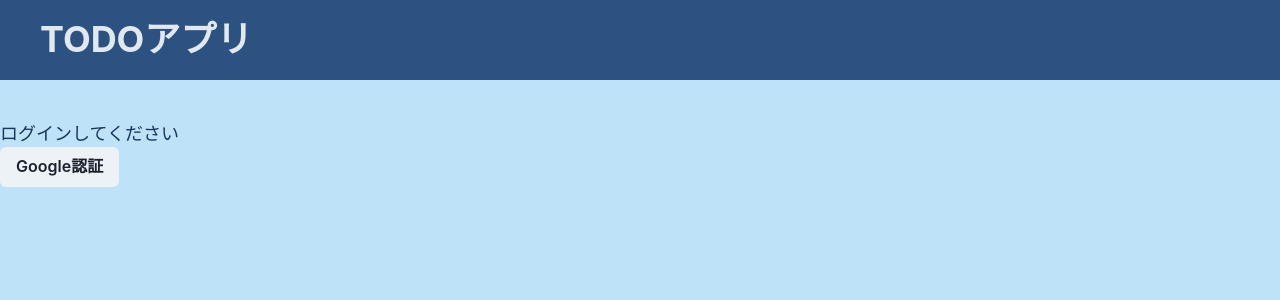
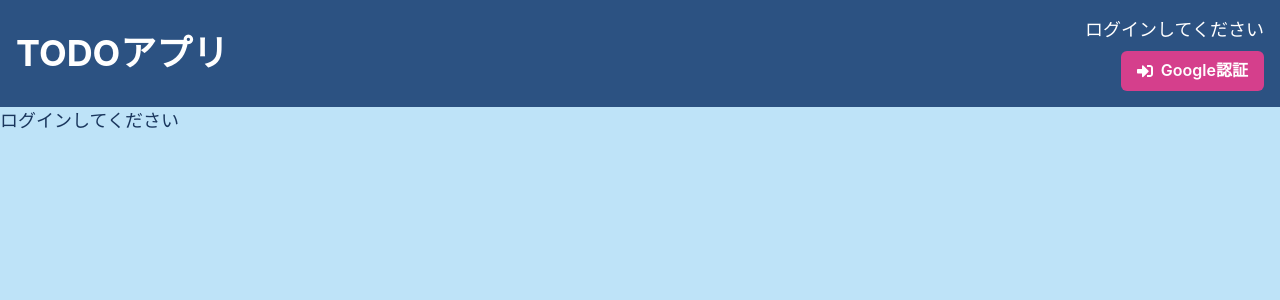
Before and after one commit to kouzaki496/todo-appli, a React (Create React App) app: page / in a window 1280 px wide. Shown: the top 300 px of the page. Built offline with nearby package versions, Linux system fonts and the light colour scheme; no server answers.

Commit message:
スタイルの調整。コンポーネントの整理

```diff
--- a/package.json
+++ b/package.json
@@ -19,6 +19,7 @@
     "framer-motion": "^10.16.4",
     "react": "^18.2.0",
     "react-dom": "^18.2.0",
+    "react-icons": "^5.2.1",
     "react-router-dom": "^6.22.1",
     "react-scripts": "5.0.1",
     "style-loader": "^3.3.4",
--- a/src/components/ui/DeleteButton.jsx
+++ b/src/components/ui/DeleteButton.jsx
@@ -1,20 +1,25 @@
-import React from 'react'
+import React from 'react';
 import { DeleteIcon } from "@chakra-ui/icons";
-import { Button, ButtonGroup } from '@chakra-ui/react'
+import { IconButton } from '@chakra-ui/react'
 
-export const DeleteButton = () => {
+export const DeleteButton = ({ onClick, done, ...props }) => {
   return (
-      <DeleteIcon
-      variant="outline"
-      color="pink.400"
-      ></DeleteIcon>
+    <IconButton
+      colorScheme="gray"
+      aria-label="削除"
+      size="sm"
+      variant="gohst"
+      color="pink.500"
+      bg={done ? 'gray.300' : 'pink.100'}
+      // borderColor={done ? 'gray.300' : 'pink.400'}
+      _hover={{
+        bg: done ? 'gray.200' : 'pink.200', // ホバー時の背景色を追加
+      }}
+      icon={<DeleteIcon />} // leftIcon プロパティを使ってアイコンを追加する
+      onClick={onClick}
+      {...props}
+    />
   )
 }
 
-{/* <DeleteIcon
-variant="outline"
-color="pink.400"
-{...props}
-></DeleteIcon> */}
-
 export default DeleteButton;
--- a/src/components/ui/Header.jsx
+++ b/src/components/ui/Header.jsx
@@ -1,22 +1,46 @@
 import React, { memo } from "react";
-import { chakra, Heading, Flex, Box, Text} from '@chakra-ui/react'
+import { Heading, Flex, Button, Box, Text } from '@chakra-ui/react'
+import { FaSignInAlt, FaSignOutAlt } from 'react-icons/fa';
 
-export const Header = memo(({ title, as }) => {
+export const Header = memo(({ title, as, user, handleSignOut, handleSignIn }) => {
   return (
-    <>
-      <Heading
-        width="100vw"
-        mb="10"
-        pl="10"
-        h="20"
-        as={as}
-        fontSize={ {base: "2xl", md: "4xl" }}
-        color="gray.200"
-        bg="blue.700"
-        display="flex"
-        justifyContent="left"
-        alignItems="center">{title}
-      </Heading>
-    </>
+    <Flex
+      as="header"
+      width="100%"
+      justifyContent="space-between"
+      alignItems="center"
+      p={4}
+      bg="blue.700"
+      color="white"
+    >
+      <Heading as = {as} > {title} </Heading>
+      <Box textAlign="right">
+        {user && (
+          <Text mb={2}>
+            {user.displayName}さんがログイン中です
+          </Text>
+        )}
+        {user ? (
+          <Button
+            onClick={handleSignOut}
+            colorScheme="teal"
+            leftIcon={<FaSignOutAlt />}
+          >
+            ログアウト
+          </Button>
+          ) : (
+            <>
+              <Text mb={2}>ログインしてください</Text>
+              <Button
+                onClick={handleSignIn}
+                colorScheme="pink"
+                leftIcon={<FaSignInAlt />}
+              >
+                Google認証
+              </Button>
+            </>
+          )}
+        </Box>
+      </Flex>
   )
 })
--- a/src/components/ui/InputBox.jsx
+++ b/src/components/ui/InputBox.jsx
@@ -1,15 +1,24 @@
-import React, { memo } from "react";
+import React, { forwardRef } from 'react';
 import { Input } from "@chakra-ui/react";
 
-export const InputBox = () => {
+export const InputBox = forwardRef(({ todoTextRef, onKeyPress }, ref) => {
   return (
     <Input
-      bgColor="white"
-      borderColor="gray.300"
-      focusBorderColor="pink.400"
-      m="4"
+      className='todoInput'
       placeholder="〇〇をする"
-      >
-    </Input>
-  )
-}
+      ref={todoTextRef}
+      variant="unstyled"
+      size="sm"
+      bg="white"
+      borderWidth="1px"
+      borderRadius="md"
+      p="2"
+      boxShadow="md"
+      _focus={{ borderColor: "pink.400" }}
+      mr="2"
+      onKeyPress={onKeyPress}
+    />
+  );
+});
+
+export default InputBox;
--- a/src/components/ui/Layout.jsx
+++ b/src/components/ui/Layout.jsx
@@ -32,14 +32,17 @@ export const Layout = () => {
     };
   return (
     <>
-      <Header title="TODOアプリ" as="h1"/>
+      <Header
+        title="TODOアプリ"
+        as="h1"
+        user={user}
+        handleSignOut={handleSignOut}
+        handleSignIn={handleSignIn}
+      />
       <h2>{process.env.REACT_APP_HELLO_WORLD}</h2>
       <div>
       {user ? (
         <div>
-          <p>{user.displayName}さんがログイン中です</p>
-          <Button onClick={handleSignOut}>ログアウト</Button>
-
           <Container centerContent>
           <TodoAdd
             todoTextRef={todoTextRef}
@@ -63,7 +66,6 @@ export const Layout = () => {
       ) : (
         <div>
           <p>ログインしてください</p>
-          <Button onClick={handleSignIn}>Google認証</Button>
         </div>
       )}
     </div>
--- /dev/null
+++ b/src/components/ui/StatusButton.jsx
@@ -0,0 +1,25 @@
+// StatusButton.js
+import React from 'react';
+import { IconButton } from '@chakra-ui/react';
+import { FaCheck } from 'react-icons/fa';
+
+const StatusButton = ({ done, onClick }) => {
+  return (
+    <IconButton
+      icon={<FaCheck />}
+      colorScheme={done ? 'gray' : 'green'}
+      aria-label={done ? '未完了にする' : '完了にする'}
+      variant="ghost"
+      onClick={onClick}
+      mr="2"
+      bg={done ? 'gray.300' : 'green.100'} // 背景色を追加
+      _hover={{
+        color: done ? 'gray.600' : 'green.600',
+        bg: done ? 'gray.200' : 'green.200', // ホバー時の背景色を追加
+      }}
+    size="sm" // ボタンのサイズを指定
+    />
+  );
+};
+
+export default StatusButton;
--- a/src/components/ui/TodoAdd.jsx
+++ b/src/components/ui/TodoAdd.jsx
@@ -1,25 +1,34 @@
 import React from 'react'
 //import Component
 import { Title } from "./Title";
+import { InputBox } from "./InputBox";
 //Chakra
 import { AddIcon } from '@chakra-ui/icons'
-import { Flex,  IconButton } from "@chakra-ui/react";
+import { Flex, Box, IconButton, Input } from "@chakra-ui/react";
 
 export const TodoAdd = ({todoTextRef, handleAddTodoListItem }) => {
+  const handleKeyPress = (e) => {
+    if (e.key === "Enter") {
+      handleAddTodoListItem();
+    }
+  };
+
   return (
   <>
     <Title title="TODOを追加してください" />
     <Flex align="center" justify="flex-end" w="full" >
-      <input className='todoInput'
-        placeholder="〇〇をする"
-        ref={todoTextRef}
-        type="text"
-        />
+      <InputBox todoTextRef={todoTextRef} onKeyPress={handleKeyPress} />
       <IconButton
         onClick={handleAddTodoListItem}
         icon={<AddIcon />}
         bg="blue.600"
         color="white"
+        ml="2"
+        borderRadius="md"
+        boxShadow="md"
+        _hover={{ bg: "blue.500" }} // ホバー時のスタイル
+        _active={{ bg: "blue.700" }} // クリック時のスタイル
+
       ></IconButton>
     </Flex>
   </>
--- a/src/components/ui/TodoItem.jsx
+++ b/src/components/ui/TodoItem.jsx
@@ -1,46 +1,44 @@
 import React from 'react'
 //import Component
 import { DeleteButton } from "./DeleteButton"
+import StatusButton from "./StatusButton";
 //Chakra
-import { Text, List,  Flex, Button } from "@chakra-ui/react";
+import { Text, Flex } from "@chakra-ui/react";
 
 //コンポーネント：TODOアイテム
 export const TodoItem = ({ todo, toggleTodoListItemStatus, deleteTodoListItem}) => {
 
   const handleToggleTodoListItemStatus = () => toggleTodoListItemStatus(todo.id, todo.done);
-  const handleDeleteTodoListItem = () => deleteTodoListItem(todo.id);
+  const handleDeleteTodoListItem = () => {
+    console.log("Delete button clicked for id:", todo.id); // デバッグ用ログ
+    deleteTodoListItem(todo.id);
+  };
 
   return (
-        <List
-          borderWidth="1px"
+    <Flex
+      boxShadow="md" // 影を追加
       borderRadius="md"
-          width={{base: "95vw", md: "80vw", xl: "38vw"}}
+      width={{ base: "95vw", md: "80vw", xl: "38vw" }}
       p="2"
       mt="4"
-          bg="white"
+      bg={todo.done ? 'gray.100' : 'white'}
+      alignItems="center"
+      justifyContent="space-between"
     >
-            <Text display="flex" ml={4}>{todo.content}</Text>
+      <Text ml={4}>
+        {todo.content}
+      </Text>
       <Flex justify="flex-end" alignItems="center">
-              <Button
-                colorScheme="red.800"
-                bg="blue.600"
-                color="white"
-                fontWeight="light"
-                size={{ base: "sm", md: "md"}}
-                fontSize={{ base: "sm", md: "md"}}
-                variant="solid"
-                m="2"
+        <StatusButton
+          done={todo.done}
           onClick={handleToggleTodoListItemStatus}
-              >{todo.done ? "未完了にする" : "完了にする"}</Button>
-              <Button
-                onClick={handleDeleteTodoListItem}>
+        />
         <DeleteButton
-                  variant="outline"
-                  color="pink.400"
-                  >削除</DeleteButton>
-              </Button>
+          done={todo.done}
+          onClick={handleDeleteTodoListItem}
+        />
       </Flex>
-        </List>
+    </Flex>
   );
 };
 
```
Also changed, not shown: 2 other files (tests, documents, lock files or other folders). Lines whose indentation alone changed are shown as unchanged.
